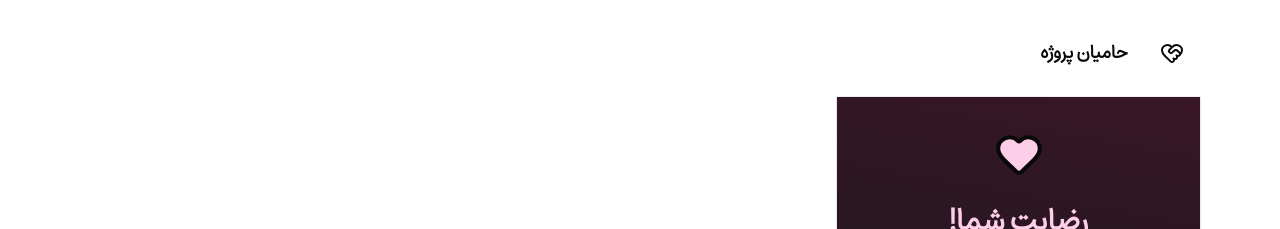
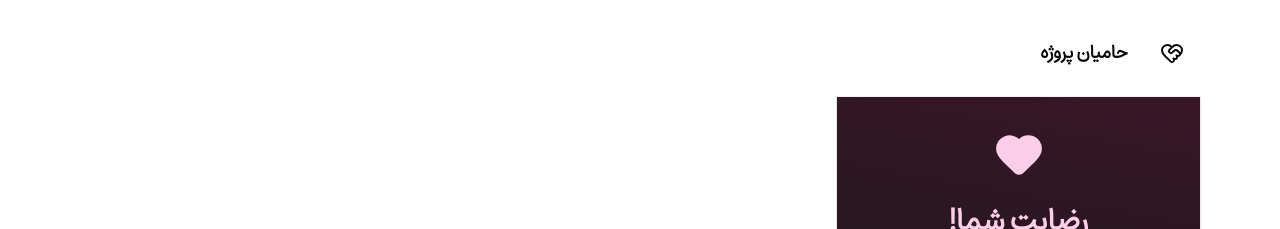
Before and after one commit to DanialZaree/biNeti, a Next.js app: page / in a window 1280 px wide. Shown: the part 5000-5229 px from the top of the page. Built offline with nearby package versions, Linux system fonts and the light colour scheme.

Commit message:
heart stroke

```diff
--- a/app/components/Support/index.tsx
+++ b/app/components/Support/index.tsx
@@ -20,7 +20,7 @@ export default function Support() {
           data-size="default"
           className="group/card flex flex-col justify-center items-center gap-6 data-[size=sm]:gap-5 bg-card bg-linear-190 from-pink-900/30 to-transparent shadow-sm mx-auto px-8 py-8 data-[size=sm]:py-5 has-[&gt;img:first-child]:pt-0 *:[img:first-child]:rounded-none *:[img:last-child]:rounded-none ring-1 ring-foreground/5 max-w-sm overflow-hidden text-card-foreground text-sm"
         >
-        <Heart size={50} fill="#fccee8"/>
+        <Heart size={50} fill="#fccee8" stroke="#fccee8"/>
           <h3 className="text-shadow-glow text-shadow-pink-950 font-bold text-pink-200 text-3xl">
             رضایت شما!
           </h3>
```
